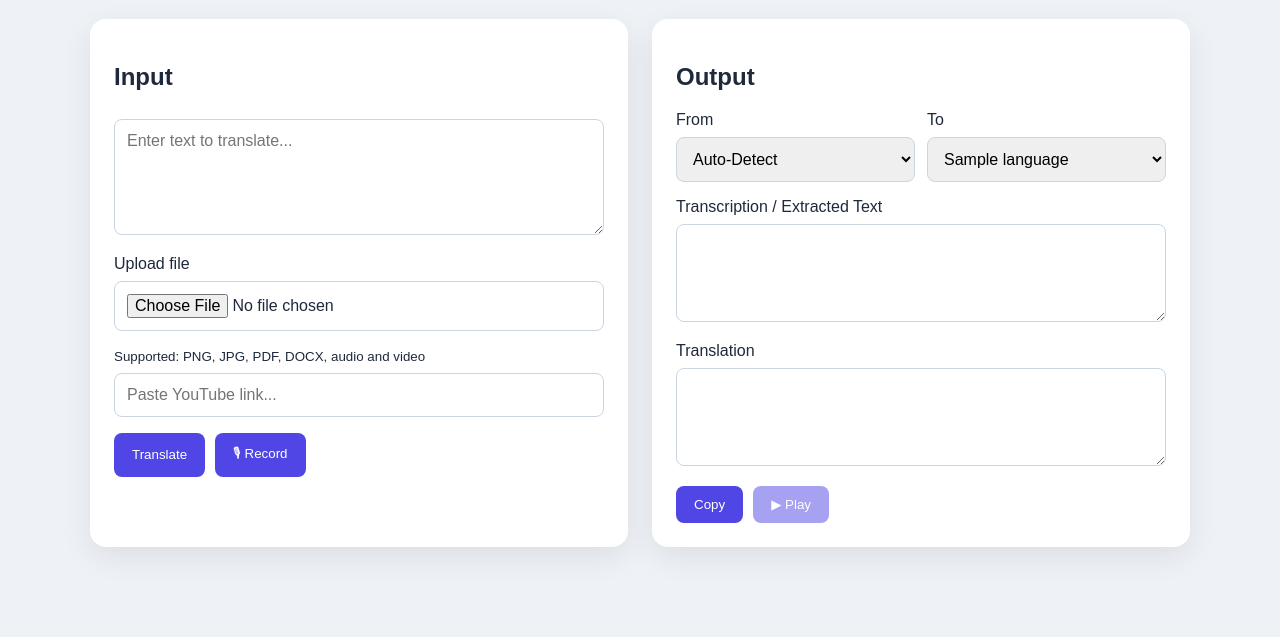
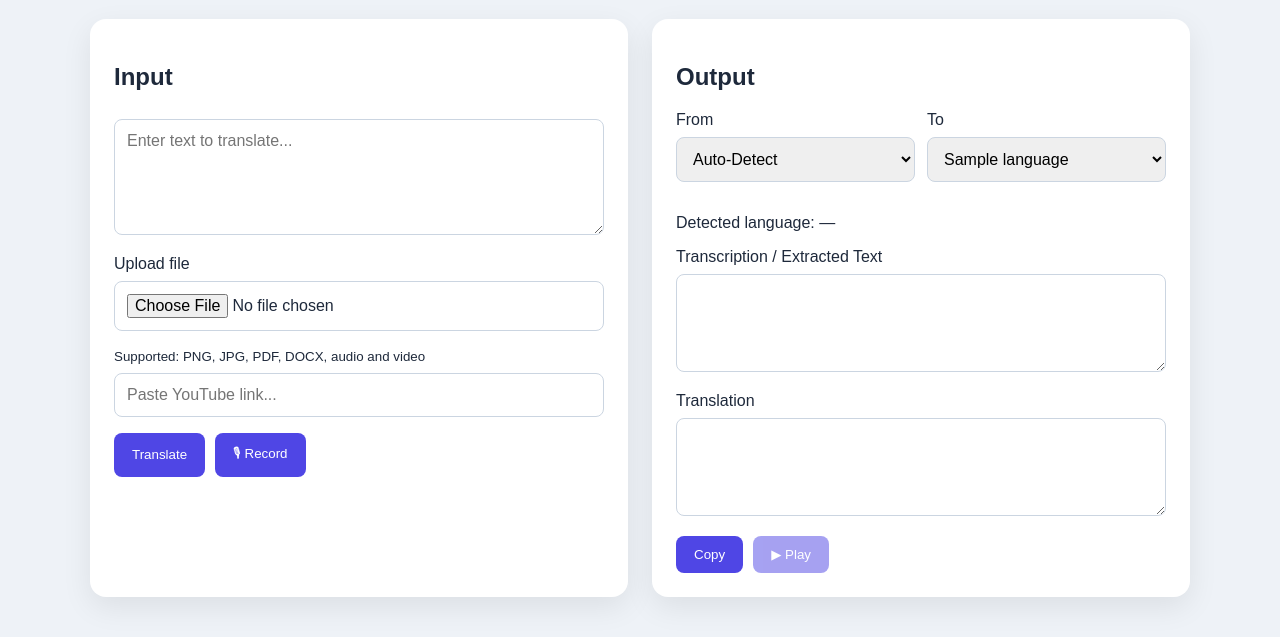
Before and after one commit to vidhya-2005/Translator, a Flask app: template templates/index.html in a window 1280 px wide. Shown: the part 133-770 px from the top of the page. Run offline with Flask 3, Linux system fonts and the light colour scheme; the template is opened without the code that fills it: most values are stand-ins (such as "Sample title", 1, 10 or a date in 2020).

Commit message:
Show detected language in translation output

```diff
--- a/templates/index.html
+++ b/templates/index.html
@@ -51,6 +51,7 @@
                     </select>
                 </label>
             </div>
+            <p id="detected-language" class="detected-language">Detected language: —</p>
             <label>Transcription / Extracted Text
                 <textarea id="transcription" rows="4" readonly></textarea>
             </label>
```
